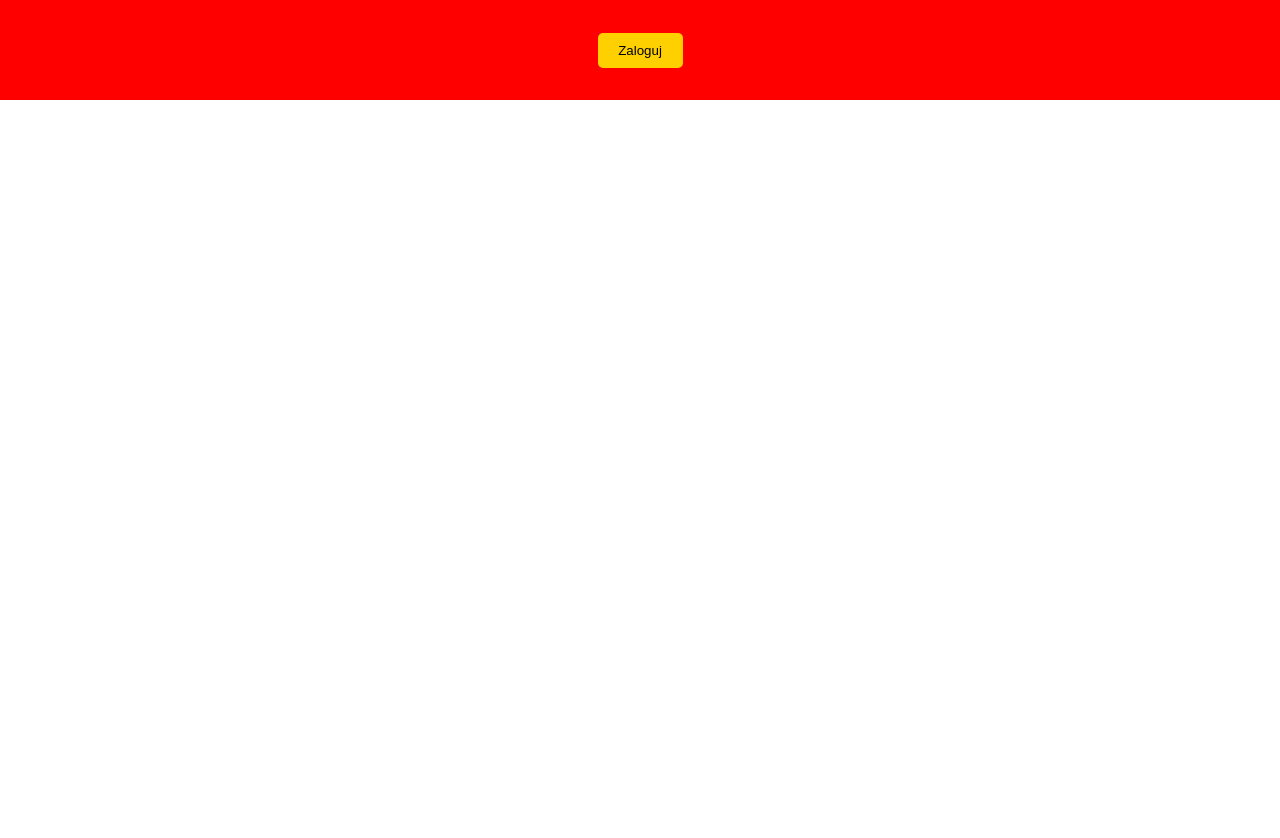
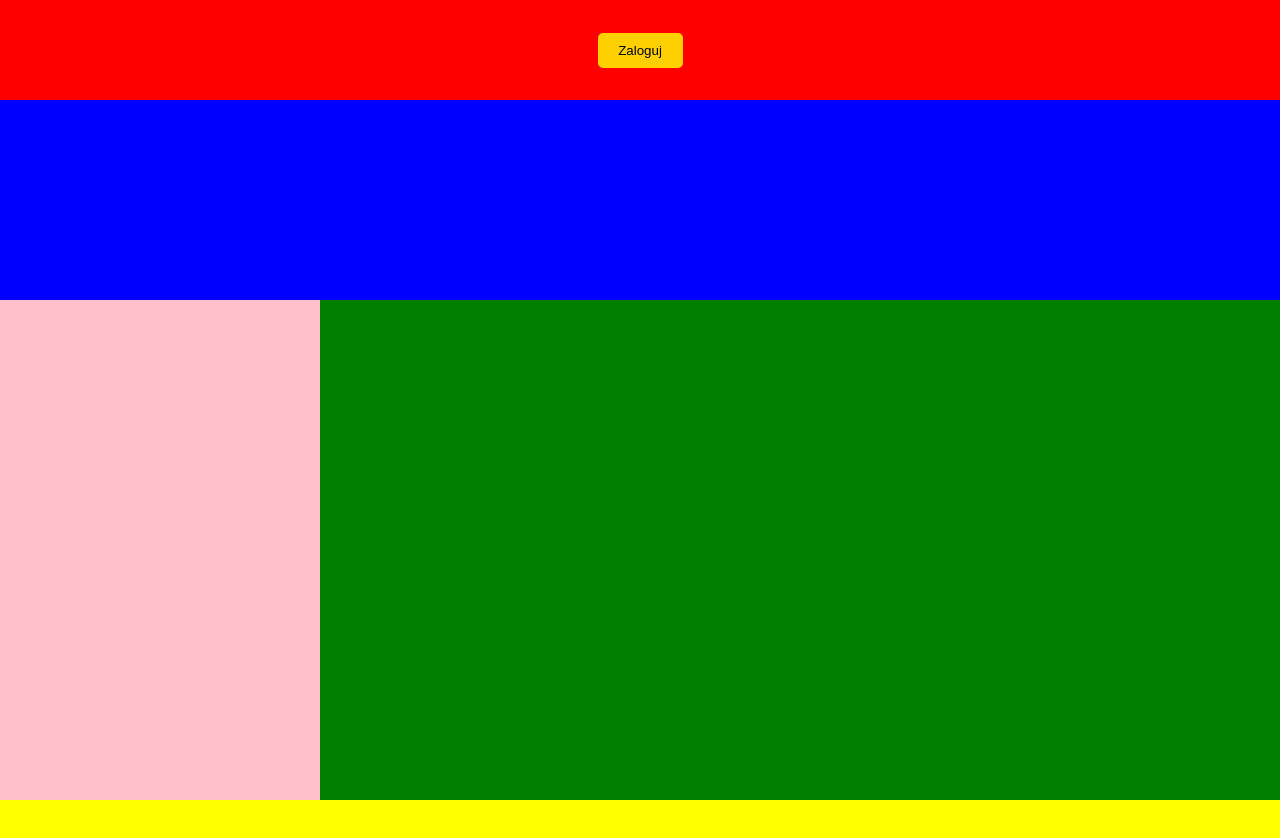
Before and after one commit to KarolWisniewski92/Store-DemoApp, a React (Create React App) app: page / in a window 1280 px wide. Shown: the top 838 px of the page. Before the commit the page ends 800 px from the top, so only its background shows below. Built offline with nearby package versions, Linux system fonts and the light colour scheme.

Commit message:
Utworzono podstawowe komponenty: Slider StoreBar StoreBody Footer

```diff
--- a/sass/generalStyle.sass
+++ b/sass/generalStyle.sass
@@ -136,9 +136,35 @@
 
 .vh100
     height: 100vh
+.h50
+    height: 50px
+.h100
+    height: 100px
+.h150
+    height: 150px
+.h200
+    height: 200px
+.h500
+    height: 500px
 
+.wd-10
+    width: 10%
+.wd-20
+    width: 20%
+.wd-25
+    width: 25%
+.wd-30
+    width: 30%
+.wd-40
+    width: 40%
+.wd-50
+    width: 50%
+.wd-60
+    width: 60%
 .wd-70
     width: 70%
+.wd-75
+    width: 75%
 .wd-80
     width: 80%
 .wd-90
@@ -175,3 +201,23 @@
 
 .flex-nowrap
     flex-wrap: nowrap
+
+// background color style
+
+.bcg-red
+    background-color: red
+
+.bcg-blue
+    background-color: blue
+
+.bcg-yellow
+    background-color: yellow
+
+.bcg-green
+    background-color: green
+
+.bcg-black
+    background-color: black
+
+.bcg-pink
+    background-color: pink
--- a/src/components/App.jsx
+++ b/src/components/App.jsx
@@ -1,12 +1,24 @@
 import React from 'react';
 import Header from './Header';
+import Slider from './Slider';
+import StoreBar from './StoreBar';
+import StoreBody from './StoreBody';
+import Footer from './Footer';
 
 
 
 class App extends React.Component {
   render() {
     return (
-      <Header />
+      <div>
+        <Header />
+        <Slider />
+        <div className="flex-row">
+          <StoreBar />
+          <StoreBody />
+        </div>
+        <Footer />
+      </div>
     );
   }
 
--- /dev/null
+++ b/src/components/Footer.jsx
@@ -0,0 +1,9 @@
+import React from 'react';
+
+class Footer extends React.Component {
+    render() {
+        return <div className="wd-100 h100 bcg-yellow"></div>
+    }
+}
+
+export default Footer;
--- /dev/null
+++ b/src/components/Slider.jsx
@@ -0,0 +1,9 @@
+import React from 'react';
+
+class Slider extends React.Component {
+    render() {
+        return <div className="wd-100 h200 bcg-blue"></div>
+    }
+}
+
+export default Slider;
--- /dev/null
+++ b/src/components/StoreBar.jsx
@@ -0,0 +1,9 @@
+import React from 'react';
+
+class StoreBar extends React.Component {
+    render() {
+        return <div className="wd-25 h500 bcg-pink"></div>
+    }
+}
+
+export default StoreBar;
--- /dev/null
+++ b/src/components/StoreBody.jsx
@@ -0,0 +1,9 @@
+import React from 'react';
+
+class StoreBody extends React.Component {
+    render() {
+        return <div className="wd-75 h500 bcg-green"></div>
+    }
+}
+
+export default StoreBody;
--- a/src/css/generalStyle.css
+++ b/src/css/generalStyle.css
@@ -210,8 +210,60 @@
   height: 100vh;
 }
 
+.h50 {
+  height: 50px;
+}
+
+.h100 {
+  height: 100px;
+}
+
+.h150 {
+  height: 150px;
+}
+
+.h200 {
+  height: 200px;
+}
+
+.h500 {
+  height: 500px;
+}
+
+.wd-10 {
+  width: 10%;
+}
+
+.wd-20 {
+  width: 20%;
+}
+
+.wd-25 {
+  width: 25%;
+}
+
+.wd-30 {
+  width: 30%;
+}
+
+.wd-40 {
+  width: 40%;
+}
+
+.wd-50 {
+  width: 50%;
+}
+
+.wd-60 {
+  width: 60%;
+}
+
 .wd-70 {
   width: 70%;
+}
+
+.wd-75 {
+  width: 75%;
 }
 
 .wd-80 {
@@ -288,4 +340,28 @@
   -ms-flex-wrap: nowrap;
       flex-wrap: nowrap;
 }
+
+.bcg-red {
+  background-color: red;
+}
+
+.bcg-blue {
+  background-color: blue;
+}
+
+.bcg-yellow {
+  background-color: yellow;
+}
+
+.bcg-green {
+  background-color: green;
+}
+
+.bcg-black {
+  background-color: black;
+}
+
+.bcg-pink {
+  background-color: pink;
+}
 /*# sourceMappingURL=generalStyle.css.map */
```
Also changed, not shown: 1 other file (tests, documents, lock files or other folders).
